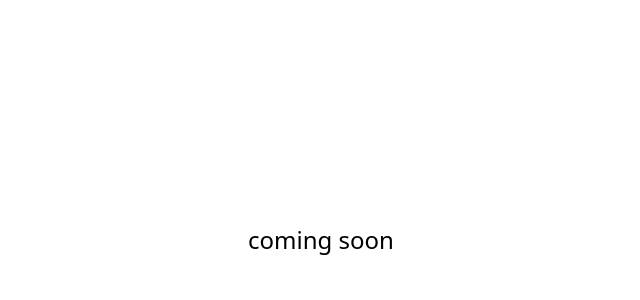
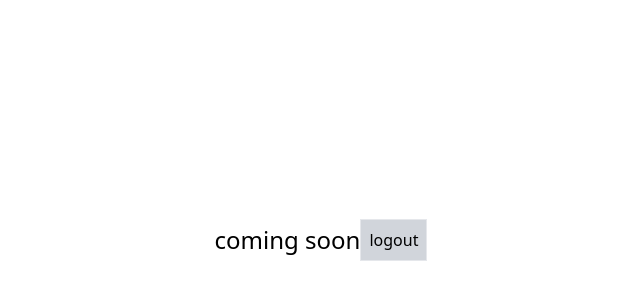
Before and after one commit to vishuRizz/BU-Space_Blog-App, a React (Vite) app in the folder frontend/: page /profile/1 in a window 1280 px wide. Shown: the part 160-460 px from the top of the page, without its empty margins (319-959 px from the left). Built offline with nearby package versions, Linux system fonts and the light colour scheme.

Commit message:
heavily done

```diff
--- a/frontend/src/components/BlogCard.tsx
+++ b/frontend/src/components/BlogCard.tsx
@@ -42,9 +42,11 @@ function BlogCard({autherName, title, content, publishedDate, id}: blogCardInter
 
 
     <div className="text-right">
+      <Link to={`/blog/${id}`}>
       <button className="font-medium text-blue-500 transition-colors hover:text-blue-700">
         Read more
       </button>
+      </Link>
     </div>
   </div>
 
--- a/frontend/src/components/Navbar.tsx
+++ b/frontend/src/components/Navbar.tsx
@@ -2,6 +2,17 @@ import { useNavigate } from "react-router-dom"
 
 function Navbar() {
   const navigate = useNavigate()
+  const AuthChecker=()=>{
+    const token = localStorage.getItem("token")
+    if(!token){
+      navigate("/signin")
+    } else{
+      navigate("/new-blog")
+    }
+
+
+  }
+
   return (
     <nav className="flex items-center justify-between w-full h-16 p-6 text-black bg-opacity-0 border-b ">
 
@@ -23,7 +34,7 @@ function Navbar() {
     </div>
     <div>
       <button onClick={()=>{
-        navigate("/new-blog")
+       AuthChecker()
       }} className="px-4 py-2 text-black bg-gray-100 rounded-md font-poppins hover:bg-gray-200">
         WRITE A BLOG
       </button>
--- a/frontend/src/components/NavbarMain.tsx
+++ b/frontend/src/components/NavbarMain.tsx
@@ -2,6 +2,17 @@ import { useNavigate } from "react-router-dom"
 
 function NavbarMain() {
   const navigate = useNavigate()
+  const AuthChecker=()=>{
+    const token = localStorage.getItem("token")
+    if(!token){
+      navigate("/signin")
+    } else{
+      navigate("/new-blog")
+    }
+
+
+  }
+
   return (
     <>
        <nav className="fixed top-0 left-0 right-0 z-10 flex items-center justify-between p-6 text-white bg-opacity-0">
@@ -22,7 +33,7 @@ function NavbarMain() {
           </div>
           <div>
             <button onClick={()=>{
-              navigate("/new-blog")
+              AuthChecker()
             }} className="px-4 py-2 text-black bg-white rounded-md font-poppins hover:bg-gray-200">
               WRITE A BLOG
             </button>
--- a/frontend/src/hooks/index.ts
+++ b/frontend/src/hooks/index.ts
@@ -19,7 +19,7 @@ const [blogs, setBlogs] = useState<Blog[]>([])
                     Authorization: `${localStorage.getItem("token")}`
                 }
             })
-            setBlogs(response.data)
+            setBlogs(response.data.reverse())
             setLoading(false)
         }
         fetchBlogs()
--- a/frontend/src/pages/mainPages/Blogs.tsx
+++ b/frontend/src/pages/mainPages/Blogs.tsx
@@ -1,3 +1,4 @@
+
 import BlogCard from "../../components/BlogCard"
 import BlogRight from "../../components/BlogRight"
 import Loader from "../../components/miniComponents/Loader";
@@ -5,6 +6,22 @@ import Navbar from "../../components/Navbar"
 import { useBlog } from "../../hooks"
 
 function Blogs() {
+
+   const token = localStorage.getItem("token")
+   if(!token){
+    return (
+      <div>
+        <Navbar/>
+        <div className="flex items-center justify-center h-screen text-2xl">
+         you are not authorised to access this page please signup first
+         </div>
+         </div>
+    )
+   }
+   else{
+
+
+
     const {loading, blogs} = useBlog();
     if(loading){
         return (
@@ -29,7 +46,7 @@ function Blogs() {
             autherName={blog.auther.name || "Anonymous"}
             title={blog.title}
             content={blog.content}
-            publishedDate="10/10/2024"
+            publishedDate="11/10/2024"
           />
           ))}
            </div>
@@ -43,5 +60,6 @@ function Blogs() {
 
   )
 }
+}
 
 export default Blogs
--- a/frontend/src/pages/mainPages/Profile.tsx
+++ b/frontend/src/pages/mainPages/Profile.tsx
@@ -1,8 +1,21 @@
+import { useNavigate } from "react-router-dom"
 
 function Profile() {
+  const navigate = useNavigate()
   return (
-    <div className="flex items-center justify-center h-screen text-2xl font-light">
-      coming soon
+    <div className="flex items-center justify-center h-screen">
+    <div className="flex text-2xl font-light">
+      coming soon <br />
+      </div>
+      <button
+      className="p-2 bg-gray-300 border"
+      onClick={()=>{
+        localStorage.removeItem("token")
+        navigate("/signin")
+      }}>
+        logout
+      </button>
+
     </div>
   )
 }
```
